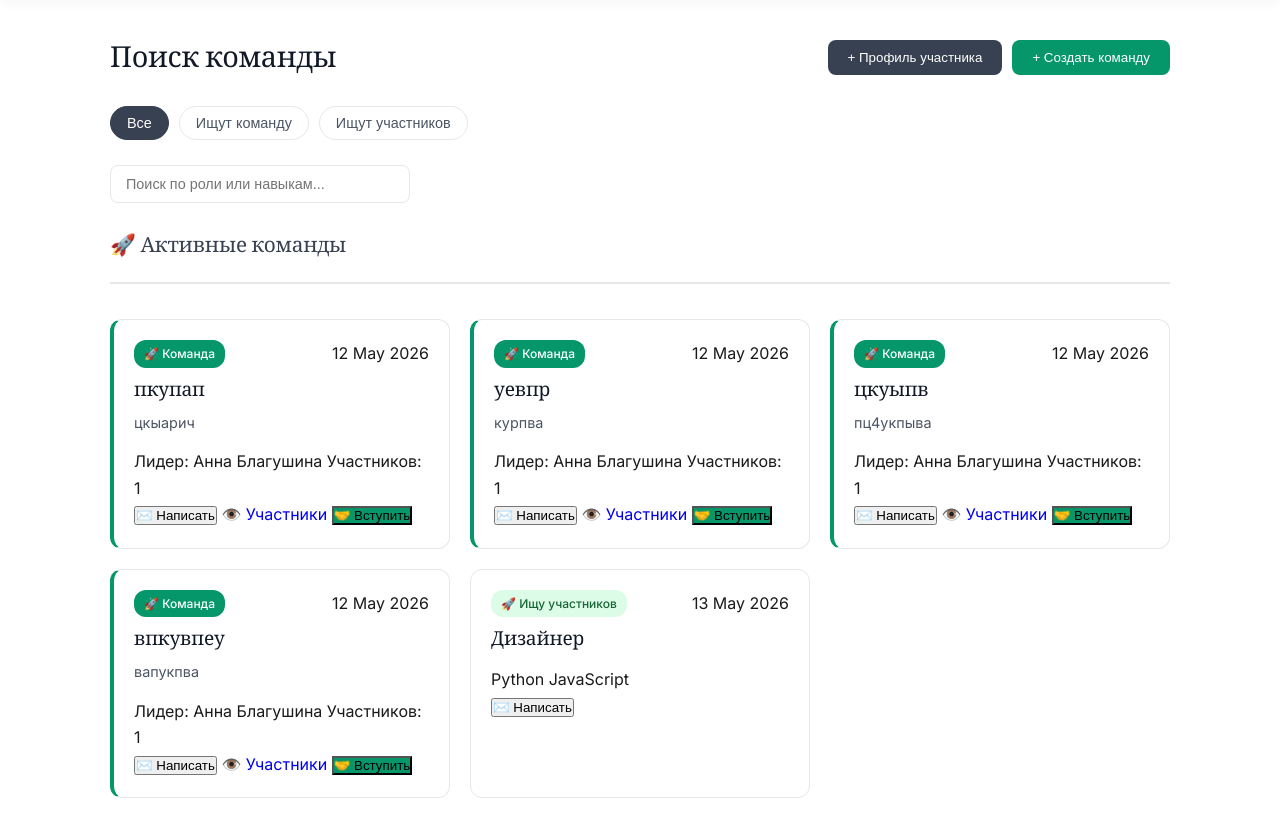
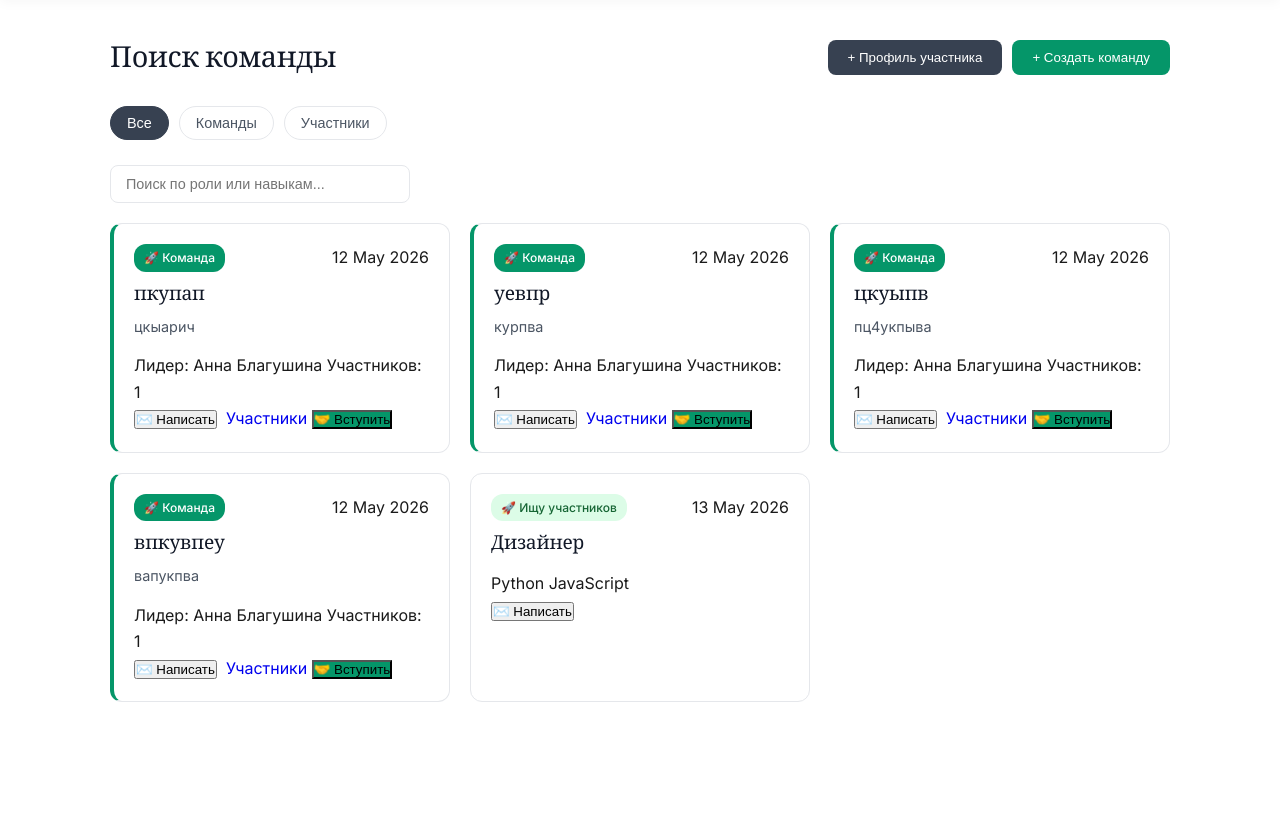
Before and after one commit to viktorialesnyh/FundOfIdeas2, a Flask app: page /team in a window 1280 px wide. Shown: the part 64-902 px from the top of the page. After the commit the page ends 766 px from the top, so only its background shows below. Run offline with Flask 3, Linux system fonts and the light colour scheme; a user stored in the database is signed in.

Commit message:
Добавила фильтр поиска на станице команд и профилей пользователя, переменовала фильтр поиска

```diff
--- a/templates/team.html
+++ b/templates/team.html
@@ -35,12 +35,13 @@
                 <button class="btn-create" style="background: #059669;" onclick="openCreateTeamModal()">+ Создать команду</button>
             </div>
         </div>
+
         <!-- Фильтры -->
-        <div class="team-controls">
+        <div class="team-controls" style="margin-bottom: 20px;">
             <div class="filters">
                 <button class="filter-btn active" data-filter="all">Все</button>
-                <button class="filter-btn" data-filter="team">Ищут команду</button>
-                <button class="filter-btn" data-filter="members">Ищут участников</button>
+                <button class="filter-btn" data-filter="team">Команды</button>
+                <button class="filter-btn" data-filter="members">Участники</button>
             </div>
             <div class="search-box">
                 <input type="text" id="teamSearch" placeholder="Поиск по роли или навыкам...">
@@ -51,12 +52,9 @@
         <div class="team-grid" id="teamGrid">
             <!-- === 1. КАРТОЧКИ КОМАНД === -->
             {% if teams %}
-                <div style="grid-column: 1 / -1; margin: 30px 0 15px 0; padding-bottom: 15px; border-bottom: 2px solid #e5e7eb;">
-                    <h2 style="font-size: 1.3rem; color: #374151;">🚀 Активные команды</h2>
-                </div>
-
                 {% for t in teams %}
-                <div class="team-card" style="border-left: 4px solid #059669;">
+                <!-- ДОБАВЛЕНО: data-type="team" -->
+                <div class="team-card" data-type="team" style="border-left: 4px solid #059669;">
                     <div class="card-header-team">
                         <span class="badge" style="background: #059669; color: white;">🚀 Команда</span>
                         <span class="date">{{ t.date }}</span>
@@ -71,7 +69,7 @@
 
                     <div class="card-actions">
                         <button class="action-btn outline" onclick="openMessageModal({{ t.leader_id }}, 'Команда {{ t.name }}')">✉️ Написать</button>
-                        <a href="/team_members/{{ t.id }}" class="action-btn outline" style="text-decoration: none; display: inline-flex; align-items: center;">👁️ Участники</a>
+                        <a href="/team_members/{{ t.id }}" class="action-btn outline" style="text-decoration: none; display: inline-flex; align-items: center;">️ Участники</a>
                         <form action="/join_team/{{ t.id }}" method="POST" style="display: inline;">
                             <button type="submit" class="action-btn" style="background: #059669;">🤝 Вступить</button>
                         </form>
@@ -83,7 +81,9 @@
             <!-- === 2. ПРОФИЛИ УЧАСТНИКОВ === -->
             {% if profiles %}
                 {% for p in profiles %}
+                <!-- ДОБАВЛЕНО: data-type="members" -->
                 <div class="team-card"
+                     data-type="members"
                      data-looking="{{ p.looking_for }}"
                      data-role="{{ p.role | lower }}"
                      data-skills="{{ p.skills | lower }}">
@@ -113,7 +113,7 @@
                 {% endfor %}
             {% endif %}
 
-            <!-- === 3. ПУСТОЕ СОСТОЯНИЕ (если нет ни команд, ни профилей) === -->
+            <!-- === 3. ПУСТОЕ СОСТОЯНИЕ === -->
             {% if not teams and not profiles %}
                 <div class="empty-state">
                     <div class="empty-icon">🤝</div>
@@ -124,7 +124,7 @@
         </div>
     </main>
 
-    <!-- Модальное окно СОЗДАНИЯ/РЕДАКТИРОВАНИЯ профиля -->
+    <!-- Модальное окно ПРОФИЛЯ -->
     <div id="profileModal" class="modal">
         <div class="modal-content">
             <div class="modal-header">
@@ -139,7 +139,7 @@
                 <div class="form-group">
                     <label>Что вы ищете?</label>
                     <select name="looking_for">
-                        <option value="team" {{ 'selected' if my_profile and my_profile.looking_for == 'team' }}>👥 Команду для своего проекта</option>
+                        <option value="team" {{ 'selected' if my_profile and my_profile.looking_for == 'team' }}> Команду для своего проекта</option>
                         <option value="members" {{ 'selected' if my_profile and my_profile.looking_for == 'members' }}>🚀 Участников в свой проект</option>
                     </select>
                 </div>
@@ -153,12 +153,13 @@
                 </div>
                 <div class="modal-footer">
                     <button type="button" class="btn-cancel" onclick="closeProfileModal()">Отмена</button>
-                    <button type="submit" class="btn-create-idea">💾 Сохранить</button>
+                    <button type="submit" class="btn-create-idea"> Сохранить</button>
                 </div>
             </form>
         </div>
     </div>
-        <!-- === МОДАЛЬНОЕ ОКНО СОЗДАНИЯ КОМАНДЫ === -->
+
+    <!-- Модальное окно КОМАНДЫ -->
     <div id="createTeamModal" class="modal">
         <div class="modal-content">
             <div class="modal-header">
@@ -197,20 +198,25 @@
             document.getElementById('profileModal').classList.remove('active');
         }
 
-        // Фильтрация и поиск (аналогично идеям)
+        // Фильтрация и поиск
         document.addEventListener("DOMContentLoaded", () => {
             const filterBtns = document.querySelectorAll('.filter-btn');
             const searchInput = document.getElementById('teamSearch');
             const cards = document.querySelectorAll('.team-card');
 
+            // === ЛОГИКА ФИЛЬТРА (ИСПРАВЛЕНО) ===
             if (filterBtns.length > 0) {
                 filterBtns.forEach(btn => {
                     btn.addEventListener('click', () => {
                         filterBtns.forEach(b => b.classList.remove('active'));
                         btn.classList.add('active');
-                        const filter = btn.dataset.filter;
+
+                        const filter = btn.dataset.filter; // "team" или "members"
+
                         cards.forEach(card => {
-                            if (filter === 'all' || card.dataset.looking === filter) {
+                            const type = card.dataset.type; // "team" или "members"
+
+                            if (filter === 'all' || type === filter) {
                                 card.classList.remove('hidden');
                             } else {
                                 card.classList.add('hidden');
@@ -220,13 +226,19 @@
                 });
             }
 
+            // === ЛОГИКА ПОИСКА (ИСПРАВЛЕНО) ===
             if (searchInput) {
                 searchInput.addEventListener('input', (e) => {
                     const term = e.target.value.toLowerCase();
                     cards.forEach(card => {
-                        const role = card.dataset.role;
-                        const skills = card.dataset.skills;
-                        if (role.includes(term) || skills.includes(term)) {
+                        // Защита от ошибки, если у карточки нет role (у команд его нет)
+                        const role = card.dataset.role || '';
+                        const skills = card.dataset.skills || '';
+
+                        // Ищем и в командах (по названию) и в участниках (по роли/навыкам)
+                        const cardName = card.querySelector('h3') ? card.querySelector('h3').textContent.toLowerCase() : '';
+
+                        if (role.includes(term) || skills.includes(term) || cardName.includes(term)) {
                             card.classList.remove('hidden');
                         } else {
                             card.classList.add('hidden');
@@ -235,20 +247,16 @@
                 });
             }
         });
-         // === Функции модального окна создания команды ===
+
+        // Модальное окно команды
         function openCreateTeamModal() {
             document.getElementById('createTeamModal').classList.add('active');
         }
-
         function closeCreateTeamModal() {
             document.getElementById('createTeamModal').classList.remove('active');
         }
-
-        // Закрытие по клику вне окна
         document.getElementById('createTeamModal').addEventListener('click', (e) => {
-            if (e.target.id === 'createTeamModal') {
-                closeCreateTeamModal();
-            }
+            if (e.target.id === 'createTeamModal') closeCreateTeamModal();
         });
     </script>
 </body>
```
Also changed, not shown: db/fundofideas.db.
